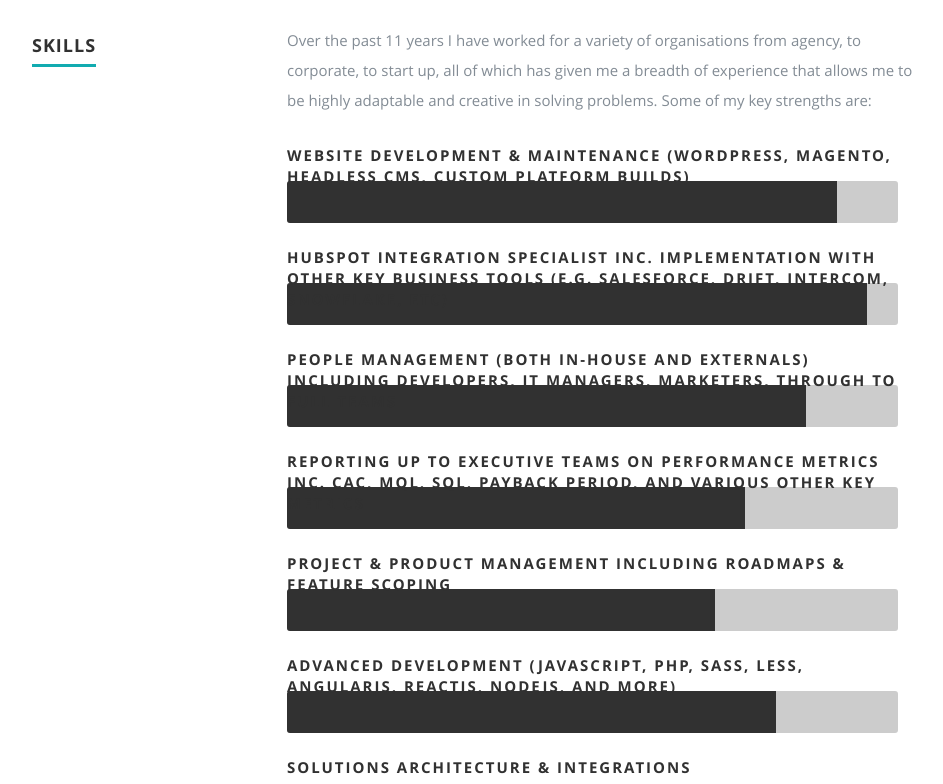
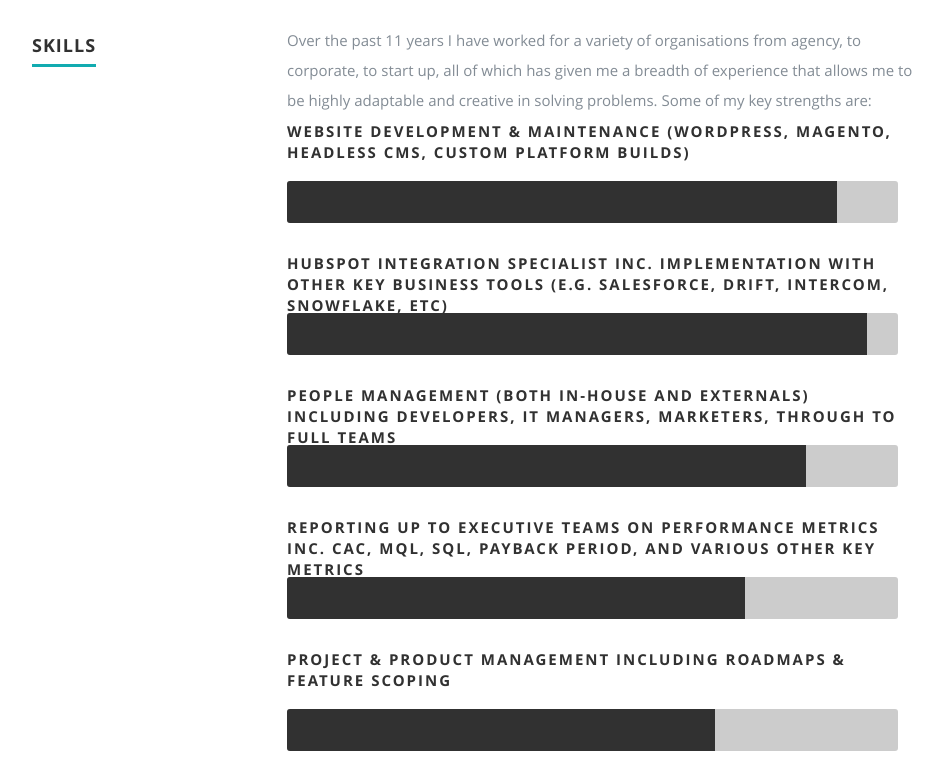
Before and after one commit to etherealmaterial/scott-cv-react, a React (Create React App) app in the folder scott-react-cv/: page / in a window 1280 px wide. Shown: the part 2720-3504 px from the top of the page, without its empty margins (118-1061 px from the left). Built offline with nearby package versions, Linux system fonts and the light colour scheme.

Commit message:
Updates to styles for skills to allow for 3 line headings

```diff
--- a/scott-react-cv/public/css/layout.css
+++ b/scott-react-cv/public/css/layout.css
@@ -297,7 +297,7 @@ ul#nav li.current a { color: #F06000; }
 }
 .bars li {
    position: relative;
-  	margin-bottom: 60px;
+  	margin-bottom: 90px;
   	background: #ccc;
   	height: 42px;
   	border-radius: 3px;
@@ -309,7 +309,7 @@ ul#nav li.current a { color: #F06000; }
    letter-spacing: 2px;
 	font-weight: normal;
    position: relative;
-	top: -36px;
+	top: -60px;
 }
 .bar-expand {
    position: absolute;
```
Also changed, not shown: scott-react-cv/public/manifest.json.
